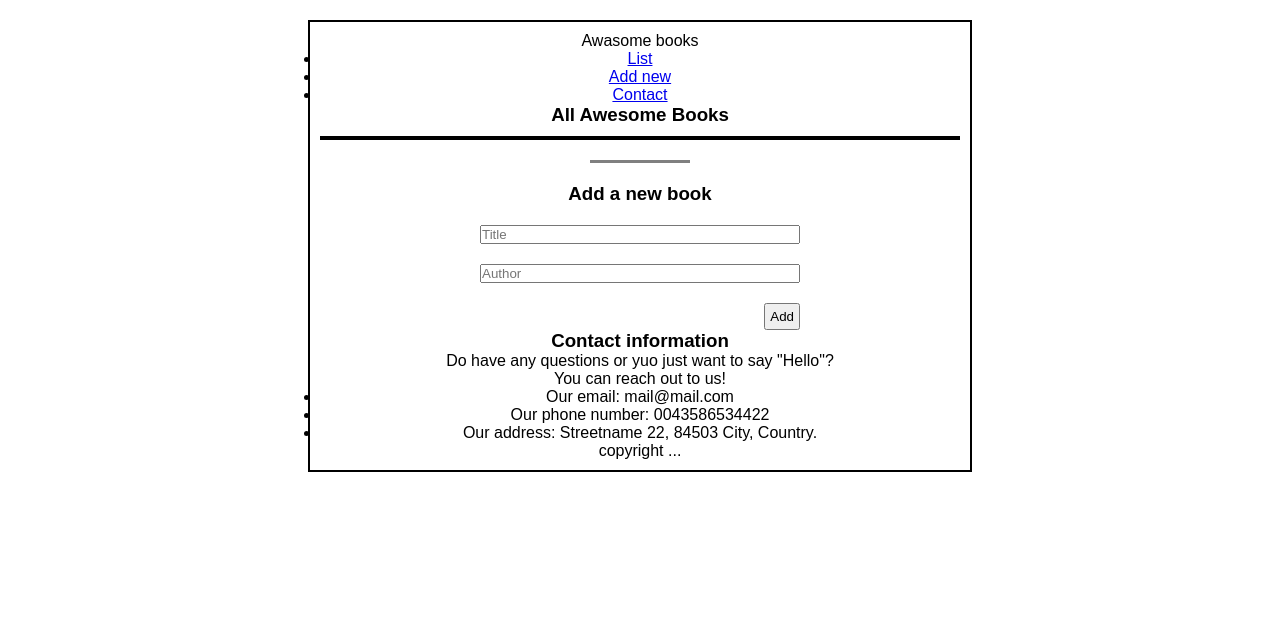
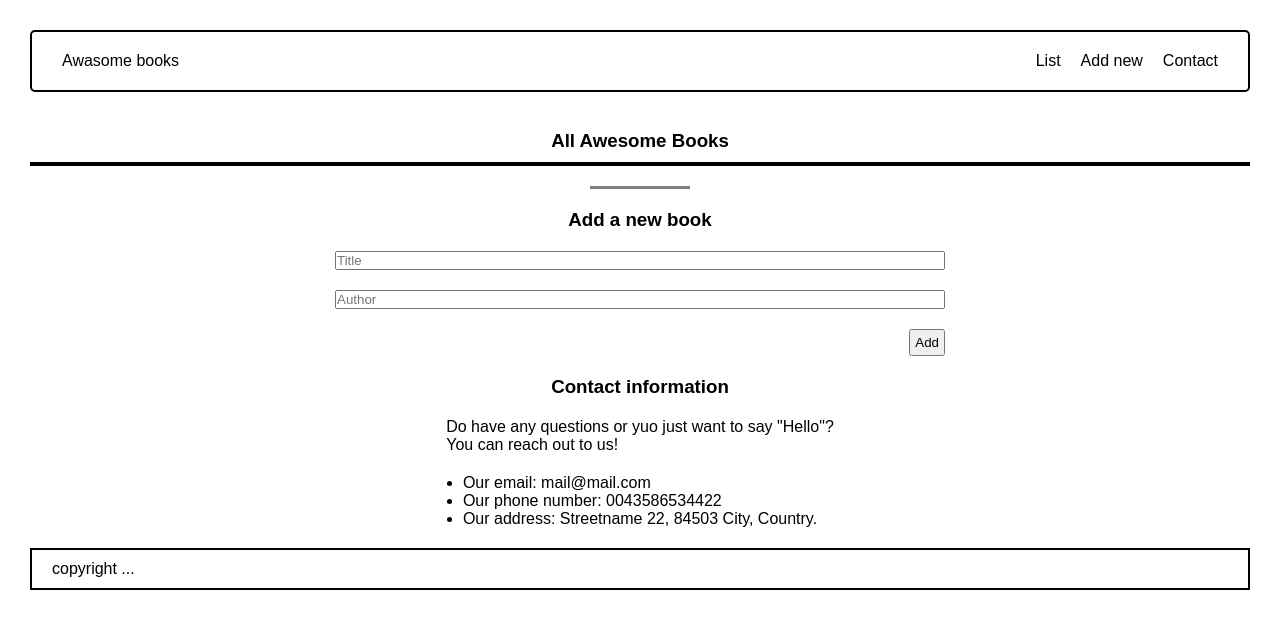
Before and after one commit to lmunozm1702/awesome-books, a plain HTML site: page index.html in a window 1280 px wide. Drawn offline with Linux system fonts and the light colour scheme.

Commit message:
styling navbar, contact and copyright

```diff
--- a/assets/css/style.css
+++ b/assets/css/style.css
@@ -8,10 +8,10 @@ body {
 }
 
 .app-container {
-  border: 2px solid black;
-  width: 50%;
-  padding: 10px;
-  margin: 20px auto;
+  padding:30px;
+}
+
+#list{
   text-align: center;
 }
 
@@ -43,6 +43,7 @@ form {
   gap: 20px;
   width: 50%;
   margin: 0 auto;
+  text-align: center;
 }
 
 #add-button {
@@ -50,3 +51,60 @@ form {
   align-self: flex-end;
   padding: 4px;
 }
+
+.navBar {
+  width: 100%;
+  height: 100px;
+}
+
+.nav-content {
+  /* width: 100%; */
+  border: 2px solid black;
+  border-radius: 5px;
+  display: flex;
+  justify-content: space-between;
+  align-items: center;
+  padding: 20px 30px;
+}
+
+.nav-list {
+  list-style-type: none;
+  display: flex;
+  gap: 20px;
+}
+
+.nav-item:hover > a{
+  color:blue;
+}
+
+.active{
+  color: blue;
+}
+
+.nav-item > a {
+  text-decoration: none;
+  color: black;
+}
+
+#contact {
+  margin: 20px 10px;
+  text-align: start;
+  display: flex;
+  flex-direction: column;
+  align-items: center;
+  gap: 20px;
+}
+
+.copyright{
+   border: 2px solid black;
+   text-align: start;
+   padding: 10px 20px;
+}
+
+.show-section{
+  display: block;
+}
+
+.hide-section{
+  display: none;
+}
```
